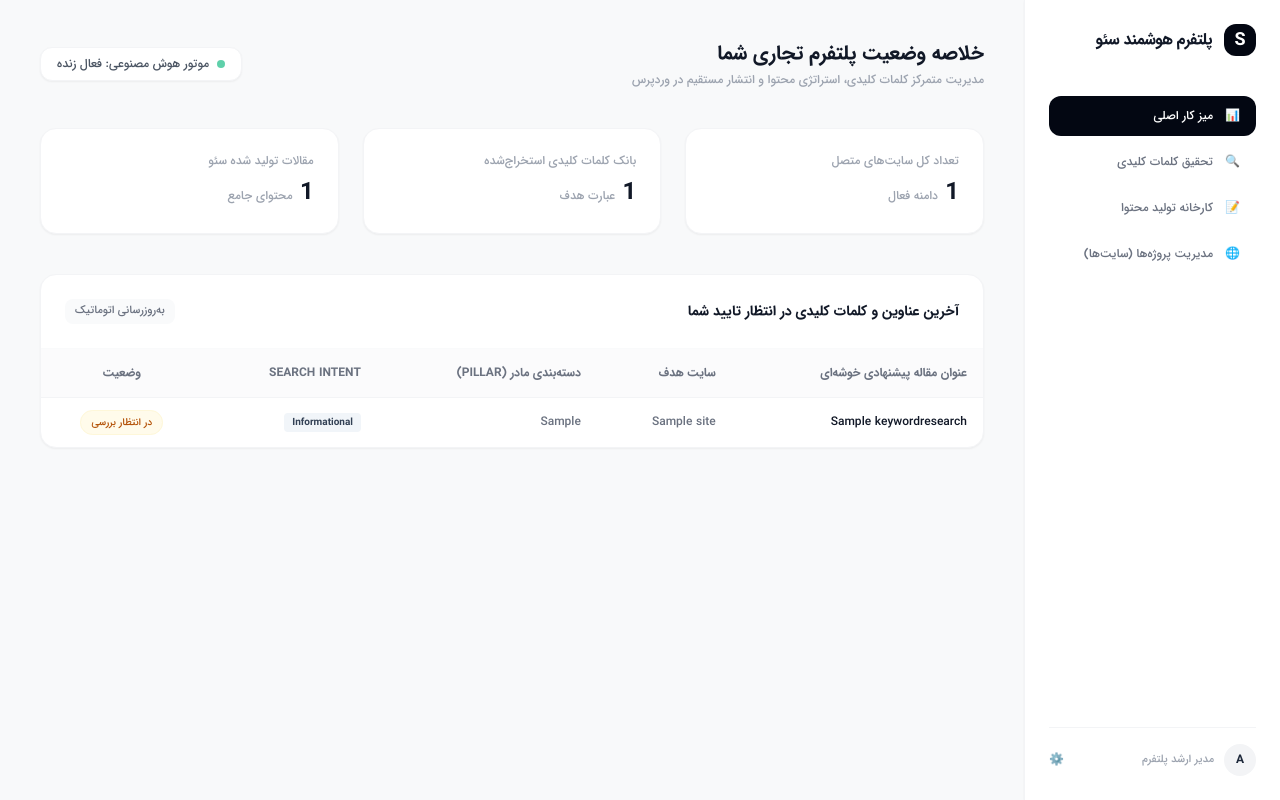
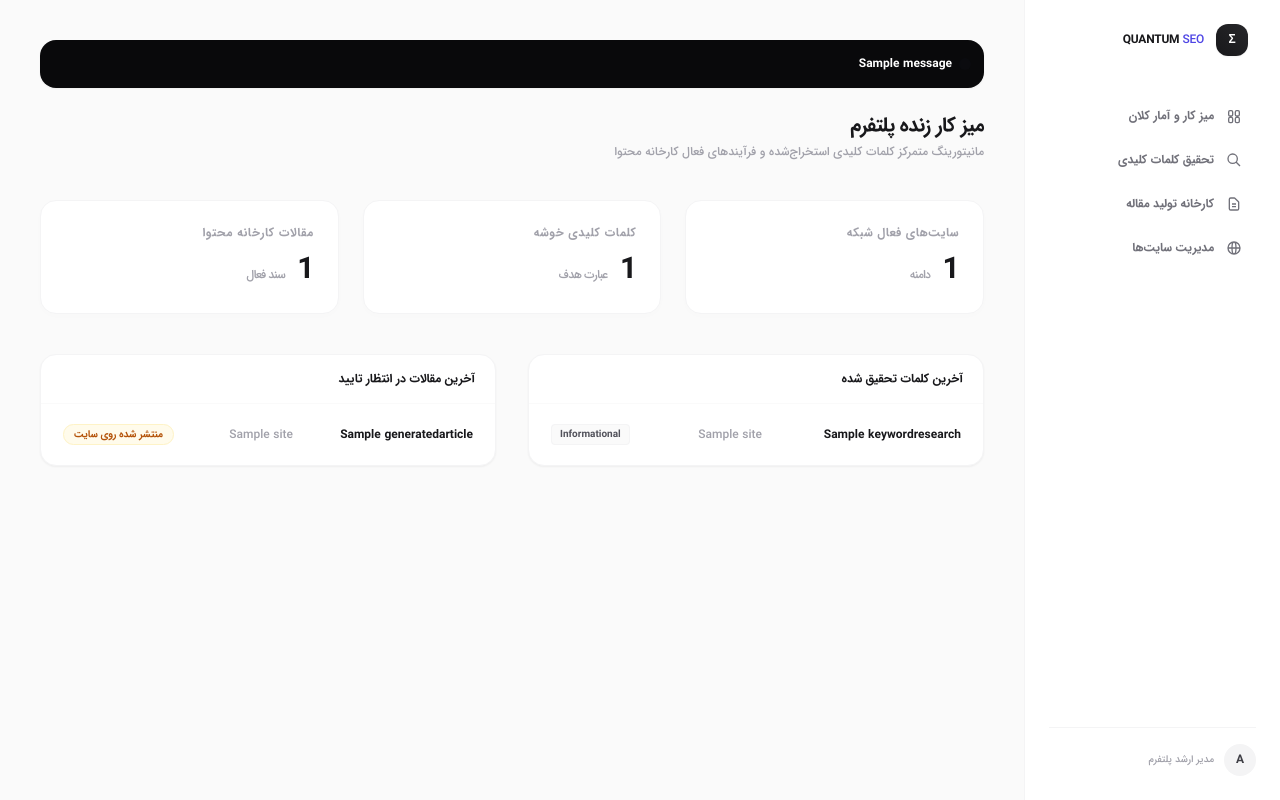
Before and after one commit to hosseinmostafavi2079/seo_platform, a Django app: template seo_platform/seo_services/templates/seo_services/dashboard.html in a window 1280 px wide. Run offline with Django 5.2, Linux system fonts and the light colour scheme; tables that the repository leaves empty hold one stand-in row (values such as "Sample post"); the template is opened without the code that fills it: values that come from a table or form of the project are taken from there, most other values are stand-ins (such as "Sample title", 1, 10 or a date in 2020); one stand-in notice (Sample message) is shown; parts of the project's set-up code (start-up, migrations or seed data) failed here and were passed over; some libraries are stand-ins or nearby versions.

Commit message:
Add files via upload

```diff
--- /dev/null
+++ b/seo_platform/seo_services/templates/seo_services/base.html
@@ -0,0 +1,69 @@
+{% load static %}
+<!DOCTYPE html>
+<html lang="fa" dir="rtl">
+<head>
+    <meta charset="UTF-8">
+    <meta name="viewport" content="width=device-width, initial-scale=1.0">
+    <title>{% block title %}SaaS SEO Hub{% endblock %}</title>
+    <script src="https://cdn.tailwindcss.com"></script>
+    <style>
+        @font-face { font-family: 'IRANSans'; src: url("{% static 'fonts/IRANSansWeb_Medium.ttf' %}") format('truetype'); font-weight: normal; }
+        @font-face { font-family: 'IRANSans'; src: url("{% static 'fonts/IRANSansWeb_Bold.ttf' %}") format('truetype'); font-weight: bold; }
+        body { font-family: 'IRANSans', sans-serif; background-color: #fafafa; }
+    </style>
+</head>
+<body class="text-zinc-900 antialiased selection:bg-zinc-900 selection:text-white">
+
+    <div class="min-h-screen flex flex-col md:flex-row">
+        <aside class="w-full md:w-64 bg-white border-l border-zinc-100 p-6 flex flex-col justify-between shadow-[1px_0_5px_rgba(0,0,0,0.01)]">
+            <div>
+                <div class="flex items-center gap-3 mb-10 px-2">
+                    <div class="w-8 h-8 rounded-xl bg-gradient-to-tr from-zinc-900 to-zinc-800 flex items-center justify-center text-white text-xs font-black shadow-sm">Σ</div>
+                    <span class="font-bold text-xs tracking-tight text-zinc-900">QUANTUM <span class="text-indigo-600 font-medium">SEO</span></span>
+                </div>
+
+                <nav class="space-y-1">
+                    <a href="{% url 'user_dashboard' %}" class="flex items-center gap-3 px-3.5 py-3 rounded-xl text-xs font-bold transition-all duration-200 {% if active_menu == 'dashboard' %} bg-zinc-900 text-white shadow-sm {% else %} text-zinc-500 hover:bg-zinc-50 hover:text-zinc-900 {% endif %}">
+                        <svg class="w-4 h-4" fill="none" stroke="currentColor" stroke-width="2" viewBox="0 0 24 24"><path d="M4 6a2 2 0 012-2h2a2 2 0 012 2v4a2 2 0 01-2 2H6a2 2 0 01-2-2V6zM14 6a2 2 0 012-2h2a2 2 0 012 2v4a2 2 0 01-2 2h-2a2 2 0 01-2-2V6zM4 16a2 2 0 012-2h2a2 2 0 012 2v4a2 2 0 01-2 2H6a2 2 0 01-2-2V16zM14 16a2 2 0 012-2h2a2 2 0 012 2v4a2 2 0 01-2 2h-2a2 2 0 01-2-2V16z"/></svg>
+                        میز کار و آمار کلان
+                    </a>
+                    <a href="{% url 'keyword_research' %}" class="flex items-center gap-3 px-3.5 py-3 rounded-xl text-xs font-bold transition-all duration-200 {% if active_menu == 'keywords' %} bg-zinc-900 text-white shadow-sm {% else %} text-zinc-500 hover:bg-zinc-50 hover:text-zinc-900 {% endif %}">
+                        <svg class="w-4 h-4" fill="none" stroke="currentColor" stroke-width="2" viewBox="0 0 24 24"><path d="M21 21l-6-6m2-5a7 7 0 11-14 0 7 7 0 0114 0z"/></svg>
+                        تحقیق کلمات کلیدی
+                    </a>
+                    <a href="{% url 'article_factory' %}" class="flex items-center gap-3 px-3.5 py-3 rounded-xl text-xs font-bold transition-all duration-200 {% if art_menu == 'articles' or active_menu == 'articles' %} bg-zinc-900 text-white shadow-sm {% else %} text-zinc-500 hover:bg-zinc-50 hover:text-zinc-900 {% endif %}">
+                        <svg class="w-4 h-4" fill="none" stroke="currentColor" stroke-width="2" viewBox="0 0 24 24"><path d="M9 12h6m-6 4h6m2 5H7a2 2 0 01-2-2V5a2 2 0 012-2h5.586a1 1 0 01.707.293l5.414 5.414a1 1 0 01.293.707V19a2 2 0 01-2 2z"/></svg>
+                        کارخانه تولید مقاله
+                    </a>
+                    <a href="{% url 'sites_management' %}" class="flex items-center gap-3 px-3.5 py-3 rounded-xl text-xs font-bold transition-all duration-200 {% if active_menu == 'sites' %} bg-zinc-900 text-white shadow-sm {% else %} text-zinc-500 hover:bg-zinc-50 hover:text-zinc-900 {% endif %}">
+                        <svg class="w-4 h-4" fill="none" stroke="currentColor" stroke-width="2" viewBox="0 0 24 24"><path d="M21 12a9 9 0 01-9 9m9-9a9 9 0 00-9-9m9 9H3m9 9a9 9 0 01-9-9m9 9c1.657 0 3-4.03 3-9s-1.343-9-3-9m0 18c-1.657 0-3-4.03-3-9s1.343-9 3-9m-9 9a9 9 0 019-9"/></svg>
+                        مدیریت سایت‌ها
+                    </a>
+                </nav>
+            </div>
+
+            <div class="border-t border-zinc-100 pt-4 flex items-center justify-between text-xs font-medium">
+                <div class="flex items-center gap-2.5">
+                    <div class="w-8 h-8 rounded-full bg-zinc-100 flex items-center justify-center font-bold text-zinc-700">A</div>
+                    <div>
+                        <p class="font-bold text-zinc-900">{{ request.user.username }}</p>
+                        <p class="text-[10px] text-zinc-400 font-medium">مدیر ارشد پلتفرم</p>
+                    </div>
+                </div>
+            </div>
+        </aside>
+
+        <main class="flex-1 p-6 md:p-10 max-w-7xl mx-auto w-full overflow-hidden">
+            {% if messages %}
+                {% for message in messages %}
+                    <div class="mb-6 p-4 bg-zinc-950 text-white rounded-2xl text-xs font-bold shadow-sm flex items-center gap-2.5">
+                        <span class="w-1.5 h-1.5 rounded-full bg-indigo-400 animate-ping"></span> {{ message }}
+                    </div>
+                {% endfor %}
+            {% endif %}
+            {% block content %}{% endblock %}
+        </main>
+    </div>
+
+</body>
+</html>
--- a/seo_platform/seo_services/templates/seo_services/dashboard.html
+++ b/seo_platform/seo_services/templates/seo_services/dashboard.html
@@ -1,135 +1,60 @@
-<!DOCTYPE html>
-<html lang="fa" dir="rtl">
-<head>
-    <meta charset="UTF-8">
-    <meta name="viewport" content="width=device-width, initial-scale=1.0">
-    <title>داشبورد اتوماسیون استراتژیک سئو</title>
-    <script src="https://cdn.tailwindcss.com"></script>
-    <style>
-        /* تزریق مستقیم فونت ایران‌سانس شما به شاسی فرانت‌اند */
-        @font-face {
-            font-family: 'IRANSans';
-            src: url('/static/seo_services/fonts/IRANSansWeb_Medium.ttf') format('truetype');
-            font-weight: normal;
-        }
-        @font-face {
-            font-family: 'IRANSans';
-            src: url('/static/seo_services/fonts/IRANSansWeb_Bold.ttf') format('truetype');
-            font-weight: bold;
-        }
-        body {
-            font-family: 'IRANSans', sans-serif;
-        }
-    </style>
-</head>
-<body class="bg-[#f8f9fa] text-[#1e293b] antialiased">
-
-    <div class="min-h-screen flex flex-col md:flex-row">
-
-        <aside class="w-full md:w-64 bg-white border-l border-gray-100 p-6 flex flex-col justify-between shadow-sm">
+{% extends 'seo_services/base.html' %}
+{% block content %}
+<header class="mb-10 flex justify-between items-center">
     <div>
-                <div class="flex items-center gap-3 mb-10">
-                    <div class="w-8 h-8 rounded-xl bg-gray-950 flex items-center justify-center text-white text-lg font-bold">S</div>
-                    <h1 class="font-bold text-base tracking-tight text-gray-900">پلتفرم هوشمند سئو</h1>
-                </div>
-
-                <nav class="space-y-1.5">
-                    <a href="#" class="flex items-center gap-3 px-4 py-3 bg-gray-950 text-white rounded-xl font-medium text-xs transition">
-                        <span>📊</span> میز کار اصلی
-                    </a>
-                    <a href="#" class="flex items-center gap-3 px-4 py-3 text-gray-500 hover:bg-gray-50 hover:text-gray-900 rounded-xl font-medium text-xs transition">
-                        <span>🔍</span> تحقیق کلمات کلیدی
-                    </a>
-                    <a href="#" class="flex items-center gap-3 px-4 py-3 text-gray-500 hover:bg-gray-50 hover:text-gray-900 rounded-xl font-medium text-xs transition">
-                        <span>📝</span> کارخانه تولید محتوا
-                    </a>
-                    <a href="#" class="flex items-center gap-3 px-4 py-3 text-gray-500 hover:bg-gray-50 hover:text-gray-900 rounded-xl font-medium text-xs transition">
-                        <span>🌐</span> مدیریت پروژه‌ها (سایت‌ها)
-                    </a>
-                </nav>
-            </div>
-
-            <div class="border-t border-gray-100 pt-4 flex items-center justify-between">
-                <div class="flex items-center gap-2.5">
-                    <div class="w-8 h-8 rounded-full bg-gray-100 flex items-center justify-center font-bold text-xs">A</div>
-                    <div class="text-[11px]">
-                        <p class="font-bold text-gray-800">{{ request.user.username }}</p>
-                        <p class="text-gray-400">مدیر ارشد پلتفرم</p>
-                    </div>
-                </div>
-                <a href="/admin/logout/" class="text-gray-400 hover:text-red-500 text-xs">⚙️</a>
-            </div>
-        </aside>
-
-        <main class="flex-1 p-6 md:p-10">
-
-            <header class="flex flex-col sm:flex-row justify-between sm:items-center gap-4 mb-10">
-                <div>
-                    <h2 class="text-xl font-bold text-gray-900">خلاصه وضعیت پلتفرم تجاری شما</h2>
-                    <p class="text-gray-400 text-xs mt-1">مدیریت متمرکز کلمات کلیدی، استراتژی محتوا و انتشار مستقیم در وردپرس</p>
-                </div>
-                <div class="flex items-center gap-2 bg-white px-4 py-2 rounded-xl border border-gray-100 shadow-sm text-xs font-medium">
-                    <span class="w-2 h-2 rounded-full bg-emerald-500 animate-pulse"></span>
-                    <span class="text-gray-600">موتور هوش مصنوعی: فعال زنده</span>
+        <h2 class="text-xl font-bold tracking-tight text-zinc-900">میز کار زنده پلتفرم</h2>
+        <p class="text-zinc-400 text-xs mt-1">مانیتورینگ متمرکز کلمات کلیدی استخراج‌شده و فرآیندهای فعال کارخانه محتوا</p>
     </div>
 </header>
 
 <div class="grid grid-cols-1 sm:grid-cols-3 gap-6 mb-10">
-                <div class="bg-white p-6 rounded-2xl border border-gray-100 shadow-sm">
-                    <p class="text-gray-400 text-xs font-medium">تعداد کل سایت‌های متصل</p>
-                    <h3 class="text-2xl font-bold text-gray-900 mt-2">{{ total_sites }} <span class="text-xs font-normal text-gray-400">دامنه فعال</span></h3>
+    <div class="bg-white p-6 rounded-2xl border border-zinc-100 shadow-[0_2px_8px_rgba(0,0,0,0.01)]">
+        <p class="text-zinc-400 text-xs font-bold uppercase tracking-wider">سایت‌های فعال شبکه</p>
+        <h3 class="text-3xl font-bold mt-3 text-zinc-900 tracking-tight">{{ total_sites }} <span class="text-xs font-normal text-zinc-400 mr-1">دامنه</span></h3>
     </div>
-                <div class="bg-white p-6 rounded-2xl border border-gray-100 shadow-sm">
-                    <p class="text-gray-400 text-xs font-medium">بانک کلمات کلیدی استخراج‌شده</p>
-                    <h3 class="text-2xl font-bold text-gray-900 mt-2">{{ total_keywords }} <span class="text-xs font-normal text-gray-400">عبارت هدف</span></h3>
+    <div class="bg-white p-6 rounded-2xl border border-zinc-100 shadow-[0_2px_8px_rgba(0,0,0,0.01)]">
+        <p class="text-zinc-400 text-xs font-bold uppercase tracking-wider">کلمات کلیدی خوشه</p>
+        <h3 class="text-3xl font-bold mt-3 text-zinc-900 tracking-tight">{{ total_keywords }} <span class="text-xs font-normal text-zinc-400 mr-1">عبارت هدف</span></h3>
     </div>
-                <div class="bg-white p-6 rounded-2xl border border-gray-100 shadow-sm">
-                    <p class="text-gray-400 text-xs font-medium">مقالات تولید شده سئو</p>
-                    <h3 class="text-2xl font-bold text-gray-900 mt-2">{{ total_articles }} <span class="text-xs font-normal text-gray-400">محتوای جامع</span></h3>
+    <div class="bg-white p-6 rounded-2xl border border-zinc-100 shadow-[0_2px_8px_rgba(0,0,0,0.01)]">
+        <p class="text-zinc-400 text-xs font-bold uppercase tracking-wider">مقالات کارخانه محتوا</p>
+        <h3 class="text-3xl font-bold mt-3 text-zinc-900 tracking-tight">{{ total_articles }} <span class="text-xs font-normal text-zinc-400 mr-1">سند فعال</span></h3>
     </div>
 </div>
 
-            <div class="bg-white rounded-2xl border border-gray-100 shadow-sm overflow-hidden">
-                <div class="p-6 border-b border-gray-50 flex justify-between items-center">
-                    <h4 class="font-bold text-sm text-gray-900">آخرین عناوین و کلمات کلیدی در انتظار تایید شما</h4>
-                    <span class="text-[11px] bg-gray-50 px-2.5 py-1 rounded-lg text-gray-500">به‌روزرسانی اتوماتیک</span>
-                </div>
-                <div class="overflow-x-auto">
-                    <table class="w-full text-right text-xs">
-                        <thead class="bg-gray-50/70 text-gray-500 uppercase font-bold border-b border-gray-100">
-                            <tr>
-                                <th class="p-4">عنوان مقاله پیشنهادی خوشه‌ای</th>
-                                <th class="p-4">سایت هدف</th>
-                                <th class="p-4">دسته‌بندی مادر (Pillar)</th>
-                                <th class="p-4">Search Intent</th>
-                                <th class="p-4 text-center">وضعیت</th>
-                            </tr>
-                        </thead>
-                        <tbody class="divide-y divide-gray-50">
+<div class="grid grid-cols-1 lg:grid-cols-2 gap-8">
+    <div class="bg-white rounded-2xl border border-zinc-100 shadow-sm overflow-hidden">
+        <div class="px-5 py-4 border-b border-zinc-50"><h4 class="font-bold text-xs text-zinc-900">آخرین کلمات تحقیق شده</h4></div>
+        <div class="p-2"><table class="w-full text-right text-xs font-medium">
+            <tbody class="divide-y divide-zinc-50 text-zinc-700">
                 {% for kw in recent_keywords %}
-                            <tr class="hover:bg-gray-50/50 transition">
-                                <td class="p-4 font-medium text-gray-900">{{ kw.article_title }}</td>
-                                <td class="p-4 text-gray-500">{{ kw.site.name }}</td>
-                                <td class="p-4 text-gray-500">{{ kw.category_pillar }}</td>
-                                <td class="p-4">
-                                    <span class="px-2 py-0.5 bg-slate-100 text-slate-700 rounded text-[10px] font-bold">{{ kw.intent }}</span>
-                                </td>
-                                <td class="p-4 text-center">
-                                    <span class="px-2.5 py-1 bg-amber-50 text-amber-700 rounded-full text-[10px] font-medium border border-amber-100/50">در انتظار بررسی</span>
-                                </td>
+                <tr class="hover:bg-zinc-50/50 transition">
+                    <td class="p-3.5 font-bold text-zinc-900">{{ kw.article_title }}</td>
+                    <td class="p-3.5 text-zinc-400">{{ kw.site.name }}</td>
+                    <td class="p-3.5 text-left"><span class="px-2 py-0.5 bg-zinc-50 text-zinc-600 rounded text-[10px] font-bold border border-zinc-100">{{ kw.intent }}</span></td>
                 </tr>
                 {% empty %}
-                            <tr>
-                                <td colspan="5" class="p-8 text-center text-gray-400 text-xs">هنوز هیچ فرآیند تحقیق کلمات کلیدی انجام نشده است. اولین پروژه را استارت بزنید!</td>
-                            </tr>
+                <tr><td class="p-6 text-center text-zinc-400">داده‌ای یافت نشد.</td></tr>
                 {% endfor %}
             </tbody>
-                    </table>
+        </table></div>
+    </div>
+
+    <div class="bg-white rounded-2xl border border-zinc-100 shadow-sm overflow-hidden">
+        <div class="px-5 py-4 border-b border-zinc-50"><h4 class="font-bold text-xs text-zinc-900">آخرین مقالات در انتظار تایید</h4></div>
+        <div class="p-2"><table class="w-full text-right text-xs font-medium">
+            <tbody class="divide-y divide-zinc-50 text-zinc-700">
+                {% for art in recent_articles %}
+                <tr class="hover:bg-zinc-50/50 transition">
+                    <td class="p-3.5 font-bold text-zinc-900">{{ art.title }}</td>
+                    <td class="p-3.5 text-zinc-400">{{ art.site.name }}</td>
+                    <td class="p-3.5 text-left"><span class="px-2.5 py-0.5 rounded-full text-[10px] bg-amber-50 text-amber-700 font-bold border border-amber-100">{{ art.get_status_display }}</span></td>
+                </tr>
+                {% empty %}
+                <tr><td class="p-6 text-center text-zinc-400">داده‌ای یافت نشد.</td></tr>
+                {% endfor %}
+            </tbody>
+        </table></div>
     </div>
 </div>
-
-        </main>
-    </div>
-
-</body>
-</html>
+{% endblock %}
--- a/seo_platform/seo_services/urls.py
+++ b/seo_platform/seo_services/urls.py
@@ -3,4 +3,7 @@ from . import views
 
 urlpatterns = [
     path('', views.dashboard_home, name='user_dashboard'),
+    path('keywords/', views.keyword_research_view, name='keyword_research'),
+    path('articles/', views.article_factory_view, name='article_factory'),
+    path('sites/', views.sites_management_view, name='sites_management'),
 ]
```
Also changed, not shown: seo_platform/seo_services/templates/seo_services/article_factory.html (added, +61 -0 lines), seo_platform/seo_services/templates/seo_services/keyword_research.html (added, +66 -0 lines), seo_platform/seo_services/templates/seo_services/sites_management.html (added, +60 -0 lines), seo_platform/seo_services/views.py (+80 -15 lines). Lines whose indentation alone changed are shown as unchanged.
